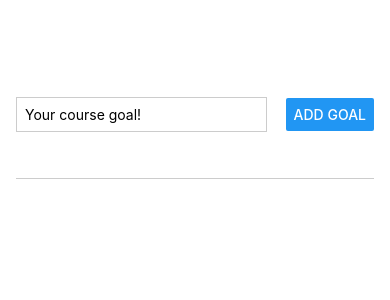
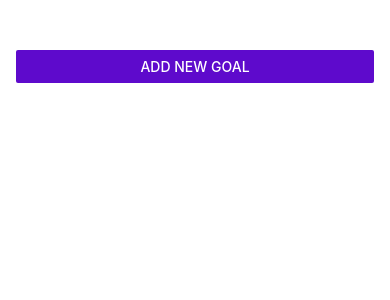
Before and after one commit to ahzainalabidin/CourseGoalApp, a React Native app: screen / in a window 390 px wide. Shown: the top 300 px of the page. Built offline with nearby package versions, Linux system fonts and the light colour scheme.

Commit message:
Add button to popup GoalInput

```diff
--- a/App.js
+++ b/App.js
@@ -1,11 +1,16 @@
 import { useState } from 'react';
-import { FlatList, StyleSheet, View } from 'react-native';
+import { Button, FlatList, StyleSheet, View } from 'react-native';
 import GoalItem from './components/GoalItem';
 import GoalInput from './components/GoalInput';
 
 export default function App() {
 
+  const [isModalVisible, setIsModalVisible] = useState(false);
   const [courseGoals, setCourseGoals] = useState([]);
+
+  function popupAddGoalHandler() {
+    setIsModalVisible(true);
+  };
 
   function addGoalHandler(enteredGoalText) {
     setCourseGoals(currentCourseGoals => [
@@ -23,7 +28,13 @@
   return (
     <View style={styles.appContainer}>
 
-      <GoalInput onAddGoal={addGoalHandler} />
+      <Button
+        title='Add New Goal'
+        color={'#5e0acc'}
+        onPress={popupAddGoalHandler}
+      />
+
+      {isModalVisible && <GoalInput onAddGoal={addGoalHandler} />}
 
       <View style={styles.goalsContainer}>
         <FlatList data={courseGoals} renderItem={(itemData) => {
```
